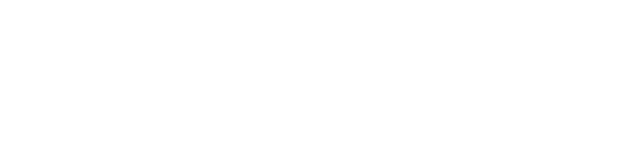
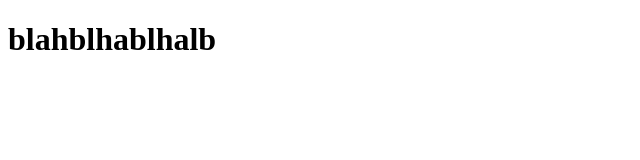
Before and after one commit to alexanderyanthar/git-branching, a plain HTML site: page index.html in a window 1280 px wide. Shown: the whole page, without its empty margins (0-640 px from the left). Drawn offline with Linux system fonts and the light colour scheme.

Commit message:
added h1 element with gibberish

```diff
--- a/index.html
+++ b/index.html
@@ -7,6 +7,6 @@
   <title>Git branching lesson on test</title>
 </head>
 <body>
-
+  <h1>blahblhablhalb</h1>
 </body>
 </html>
```
